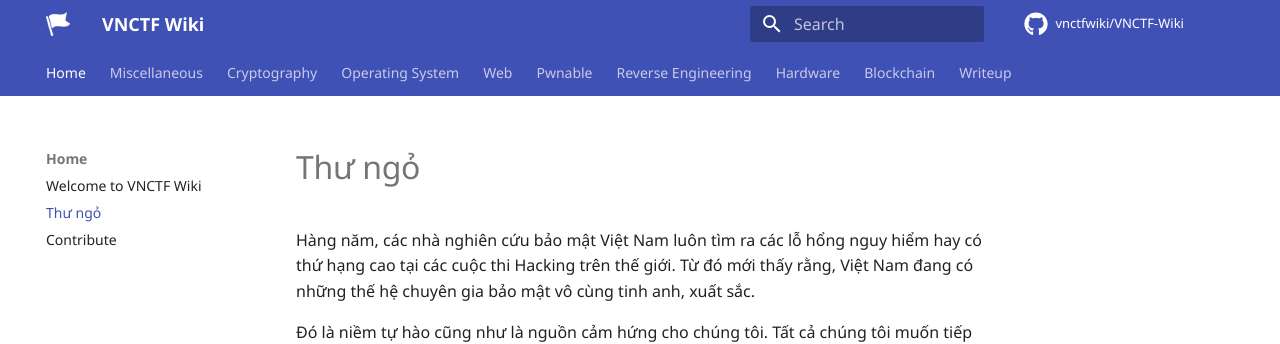
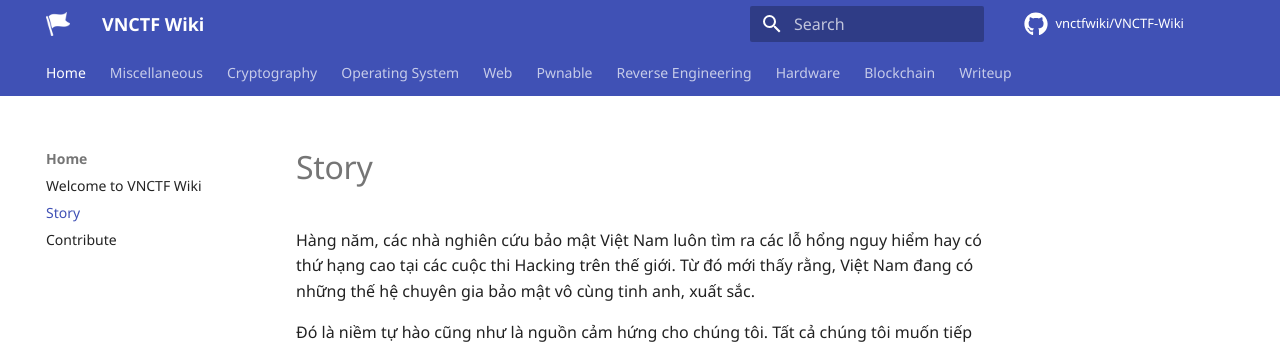
Before and after one commit to vnctfwiki/vnctfwiki.github.io, an MkDocs documentation site: the page built from docs/home/story.md, in a window 1280 px wide. Shown: the top 344 px of the page. Built offline with MkDocs 1.6.1 and Material for MkDocs 9.7.7, drawn with Linux system fonts in a browser that asks for light colours; some web fonts are replaced; comment, search, counter and statistics services are not loaded.

Commit message:
Rename Thu Ngo

```diff
--- a/docs/home/about.md
+++ b/docs/home/story.md
@@ -1,4 +1,4 @@
-# Thư ngỏ
+# Story
 
 Hàng năm, các nhà nghiên cứu bảo mật Việt Nam luôn tìm ra các lỗ hổng nguy hiểm hay có thứ hạng cao tại các cuộc thi Hacking trên thế giới. Từ đó mới thấy rằng, Việt Nam đang có những thế hệ chuyên gia bảo mật vô cùng tinh anh, xuất sắc.
 
--- a/mkdocs.yml
+++ b/mkdocs.yml
@@ -14,7 +14,7 @@ copyright: Copyright &copy; 2021 - 2022 VNCTFWiki Team
 nav:
   - Home:
     - Welcome to VNCTF Wiki: index.md
-    - Thư ngỏ: home/about.md
+    - Story: home/story.md
     - Contribute: home/contribute/contribute.md
     # - FAQ:
   - Miscellaneous:
```
